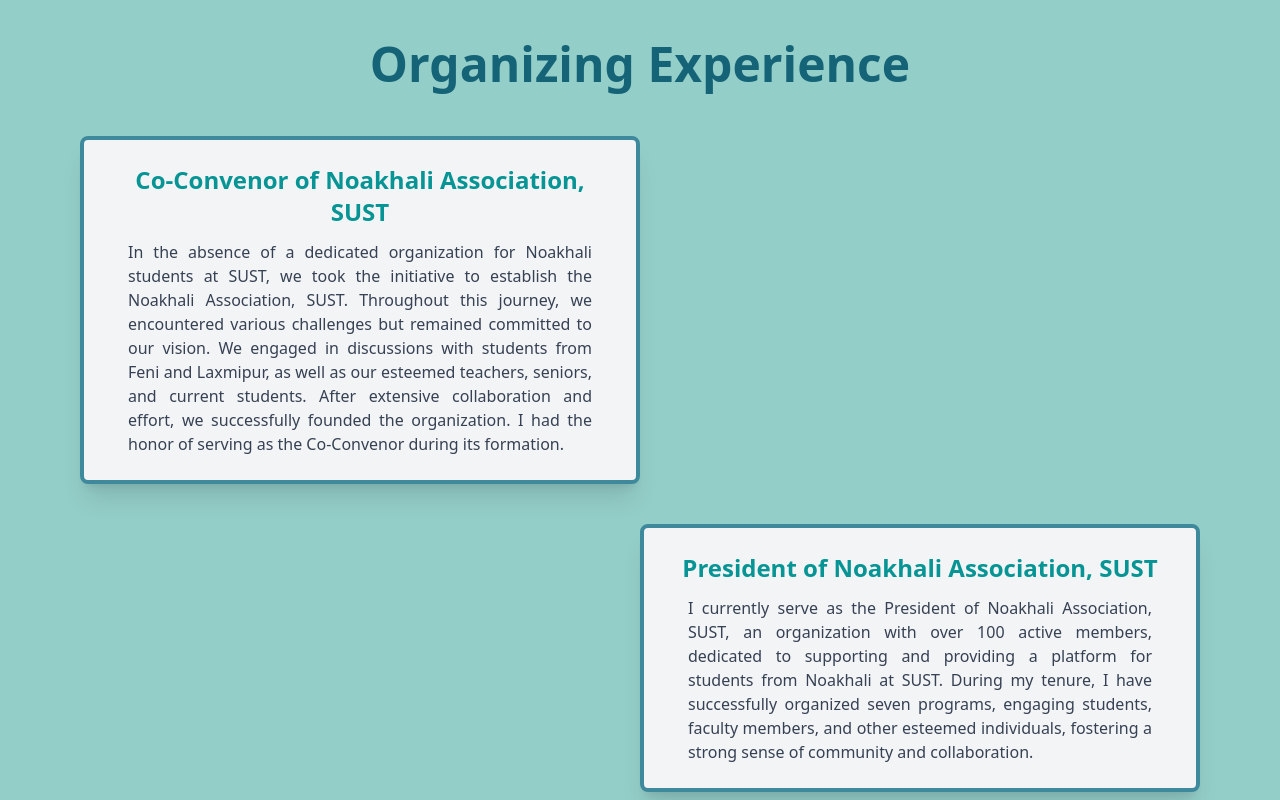
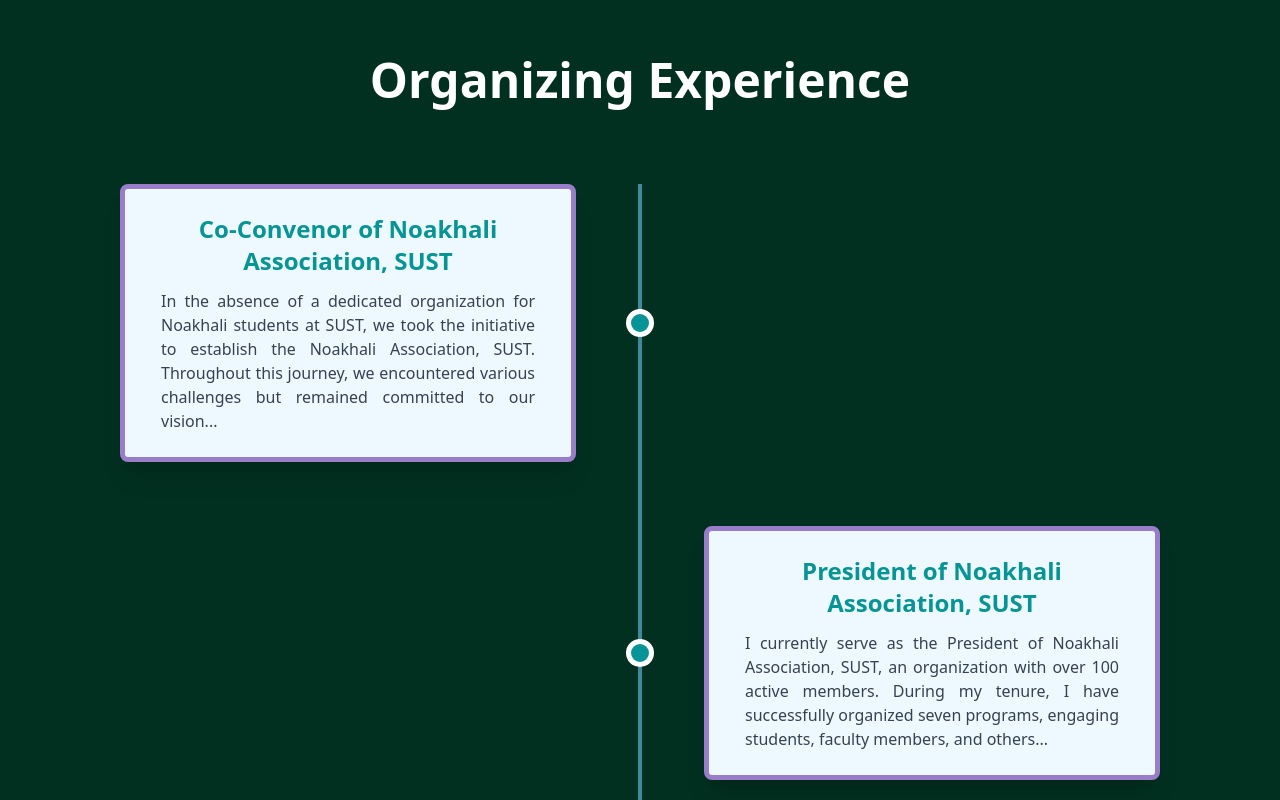
Before and after one commit to naimur1046/personal-portfolio, a React (Vite) app: page / in a window 1280 px wide. Shown: the part 3400-4200 px from the top of the page. Built offline with nearby package versions, Linux system fonts and the light colour scheme.

Commit message:
change design in the organization experience

```diff
--- a/package.json
+++ b/package.json
@@ -13,6 +13,7 @@
     "@reduxjs/toolkit": "^2.6.0",
     "@tailwindcss/vite": "^4.0.11",
     "antd": "^5.24.3",
+    "framer-motion": "^12.7.4",
     "react": "^19.0.0",
     "react-dom": "^19.0.0",
     "react-redux": "^9.2.0",
--- a/src/App.tsx
+++ b/src/App.tsx
@@ -5,6 +5,7 @@
 import Experience from './pages/Experience'
 import Home from './pages/Home'
 import Projects from './pages/Projects'
+import OrganizingExperience from './pages/OrganizingExperience'
 
 function App() {
 
@@ -21,12 +22,13 @@
     <section id="projects" >
       <Projects />
     </section>
-    <section id="experience" >
-      <Experience />
+    <section id="experience">
+      <OrganizingExperience/>
     </section>
     <section id="contact">
       <Contact />
     </section>
+
   </main>
 </div>
 
--- /dev/null
+++ b/src/components/AnimateBox.tsx
@@ -0,0 +1,32 @@
+import { motion } from "framer-motion";
+
+interface Post {
+  id: number;
+  title: string;
+  content: string;
+}
+
+interface AnimatedBoxProps {
+  post: Post;
+}
+
+const AnimatedBox: React.FC<AnimatedBoxProps> = ({ post }) => {
+  return (
+    <motion.div
+      animate={{
+        borderColor: ["#3b82f6", "#f97316", "#10b981", "#3b82f6"],
+      }}
+      transition={{
+        duration: 6,
+        repeat: Infinity,
+        ease: "linear",
+      }}
+      className="bg-white border-2 rounded-xl shadow-md p-4 w-[90%]"
+    >
+      <h3 className="text-lg font-semibold text-gray-800">{post.title}</h3>
+      <p className="text-gray-600 mt-2">{post.content}</p>
+    </motion.div>
+  );
+};
+
+export default AnimatedBox;
--- /dev/null
+++ b/src/pages/OrganizingExperience.tsx
@@ -0,0 +1,90 @@
+import { motion } from "framer-motion";
+
+interface Experience {
+  title: string;
+  description: string;
+}
+
+const experiences: Experience[] = [
+  {
+    title: "Co-Convenor of Noakhali Association, SUST",
+    description:
+      "In the absence of a dedicated organization for Noakhali students at SUST, we took the initiative to establish the Noakhali Association, SUST. Throughout this journey, we encountered various challenges but remained committed to our vision...",
+  },
+  {
+    title: "President of Noakhali Association, SUST",
+    description:
+      "I currently serve as the President of Noakhali Association, SUST, an organization with over 100 active members. During my tenure, I have successfully organized seven programs, engaging students, faculty members, and others...",
+  },
+  {
+    title: "GS of Fusion Students Association, Subarnachar",
+    description:
+      "I currently serve as the General Secretary of Fusion Students Association, Subarnachar, a platform for public university students from my homeland. This organization is dedicated to raising awareness and supporting education...",
+  },
+  {
+    title: "Ex. General Secretary of Ongikar",
+    description:
+      "I served as the General Secretary of Ongikar, a cultural organization at SUST. During my tenure, I worked to promote cultural growth and participated in poetry recitation events and cultural programs...",
+  },
+];
+
+const OrganizingExperience = () => {
+  return (
+    <div className="w-full mx-auto px-6 md:px-20 py-16 bg-[#023020]">
+      <h1 className="text-5xl font-bold text-white text-center mb-20">Organizing Experience</h1>
+
+      {/* Vertical line */}
+      <div className="relative">
+        <div className="absolute left-1/2 transform -translate-x-1/2 h-full w-1 bg-[#3e899c]" />
+
+        <div className="flex flex-col gap-16">
+          {experiences.map((exp, index) => {
+            const isLeft = index % 2 === 0;
+
+            const animatedBox = (
+              <motion.div
+                initial={{ opacity: 0, x: isLeft ? -50 : 50 }}
+                animate={{
+                  opacity: 1,
+                  x: 0,
+                  borderColor: ["#3b82f6", "#f97316", "#10b981", "#3b82f6"],
+                }}
+                transition={{
+                  x: { duration: 0.6 },
+                  borderColor: {
+                    duration: 6,
+                    repeat: Infinity,
+                    ease: "linear",
+                  },
+                }}
+                className="bg-[#EDF9FE] mx-10 p-6 rounded-lg shadow-xl border-5 w-[90%]"
+              >
+                <h2 className="text-2xl font-semibold mb-3 text-center text-[#069494]">{exp.title}</h2>
+                <p className="text-gray-700 text-justify px-3">{exp.description}</p>
+              </motion.div>
+            );
+
+            return (
+              <div key={index} className="relative flex w-full items-center">
+                {/* Left Box */}
+                <div className="w-1/2 flex justify-end pr-6">
+                  {isLeft && animatedBox}
+                </div>
+
+                {/* Dot in center */}
+                <div className="absolute left-1/2 transform -translate-x-1/2 w-7 h-7 bg-[#069494] rounded-full z-10 border-5 border-white" />
+
+                {/* Right Box */}
+                <div className="w-1/2 flex justify-start pl-6">
+                  {!isLeft && animatedBox}
+                </div>
+              </div>
+            );
+          })}
+        </div>
+      </div>
+    </div>
+  );
+};
+
+export default OrganizingExperience;
```
Also changed, not shown: 1 other file (tests, documents, lock files or other folders).
